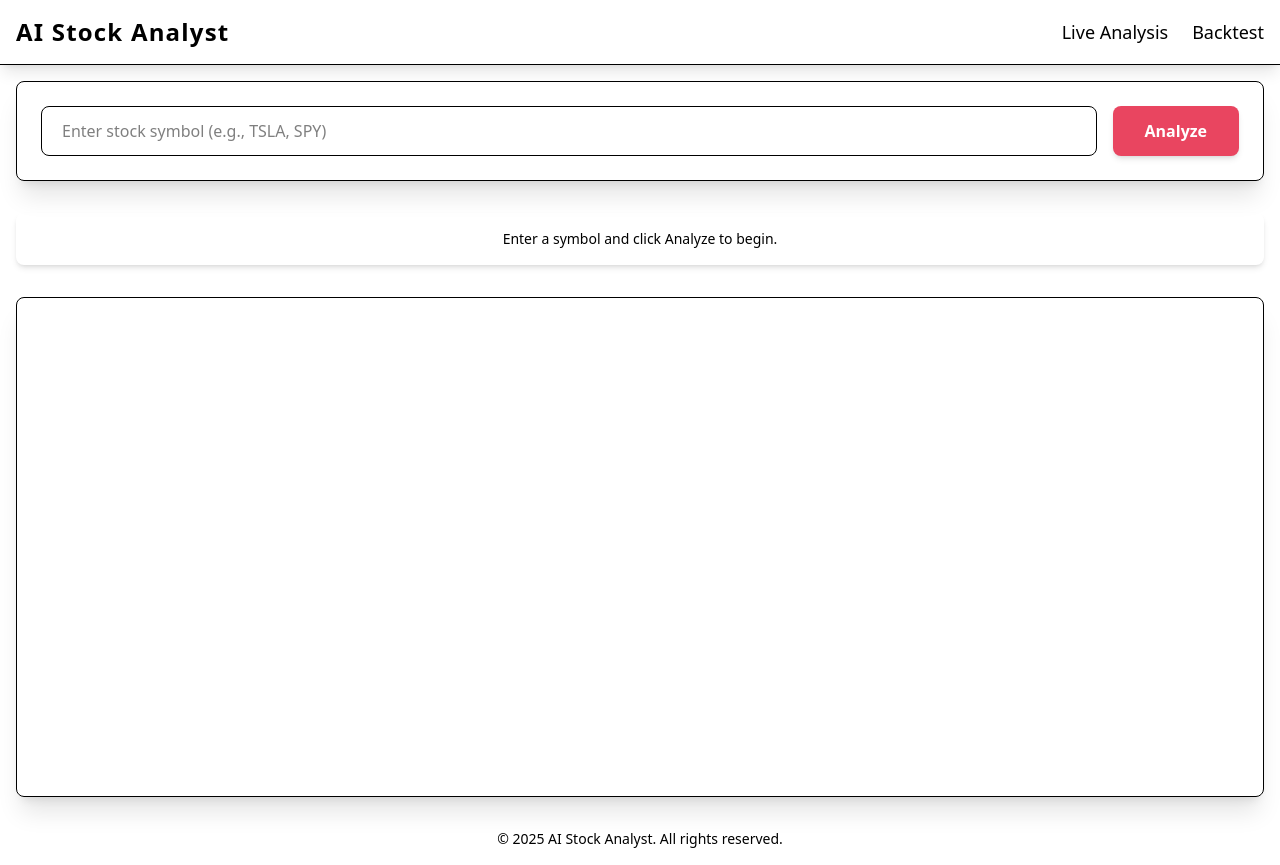
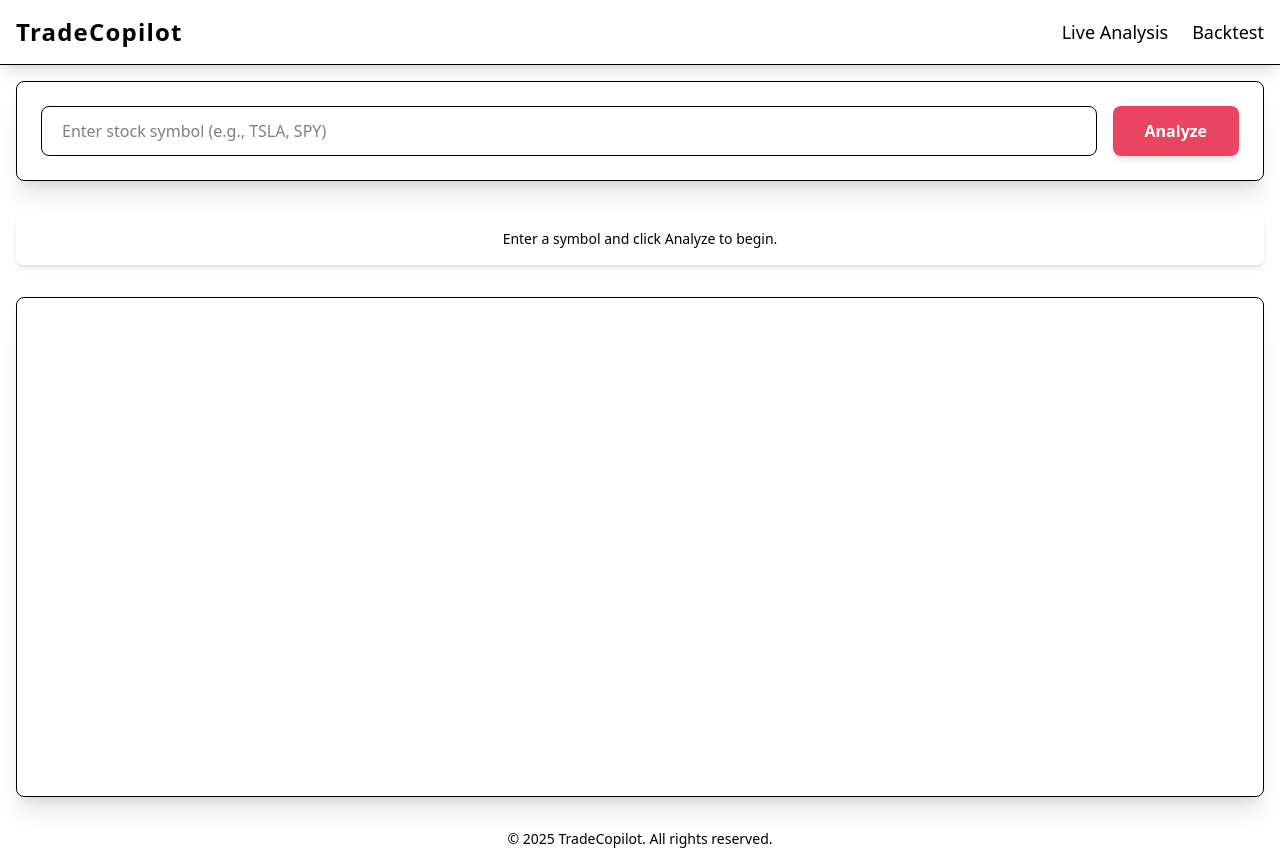
Before and after one commit to zzfn/trading, a Flask app: page /analyze in a window 1280 px wide. Run offline with Flask 3, Linux system fonts and the light colour scheme.

Commit message:
feat: stock

```diff
--- a/templates/_header.html
+++ b/templates/_header.html
@@ -1,6 +1,6 @@
 <header class="bg-[var(--primary-color)] text-[var(--text-color)] p-4 shadow-lg border-b border-[var(--border-color)]">
     <div class="container mx-auto flex justify-between items-center">
-        <a class="text-2xl font-extrabold tracking-wider text-[var(--accent-color)] hover:text-[var(--text-color)] transition duration-300 ease-in-out" href="/">AI Stock Analyst</a>
+        <a class="text-2xl font-extrabold tracking-wider text-[var(--accent-color)] hover:text-[var(--text-color)] transition duration-300 ease-in-out" href="/">TradeCopilot</a>
         <nav>
             <ul class="flex space-x-6">
                 <li><a class="text-lg font-medium text-[var(--subtle-text-color)] hover:text-[var(--accent-color)] transition duration-300 ease-in-out" href="/analyze">Live Analysis</a></li>
--- a/templates/analyze.html
+++ b/templates/analyze.html
@@ -3,7 +3,7 @@
 <head>
     <meta charset="UTF-8">
     <meta name="viewport" content="width=device-width, initial-scale=1.0">
-    <title>Stock Analysis Engine</title>
+    <title>TradeCopilot - Live Analysis</title>
     <script src="https://cdn.jsdelivr.net/npm/@tailwindcss/browser@4"></script>
     <link rel="stylesheet" href="/static/style.css">
 </head>
@@ -21,7 +21,7 @@
     </div>
 
     <footer class="mt-auto p-4 text-center text-[var(--subtle-text-color)] text-sm">
-        <p>&copy; 2025 AI Stock Analyst. All rights reserved.</p>
+        <p>&copy; 2025 TradeCopilot. All rights reserved.</p>
     </footer>
 
     <script src="https://cdn.jsdelivr.net/npm/marked/marked.min.js"></script>
--- a/templates/backtest.html
+++ b/templates/backtest.html
@@ -3,7 +3,7 @@
 <head>
     <meta charset="UTF-8">
     <meta name="viewport" content="width=device-width, initial-scale=1.0">
-    <title>Backtest</title>
+    <title>TradeCopilot - Backtest</title>
     <script src="https://cdn.jsdelivr.net/npm/@tailwindcss/browser@4"></script>
     <link rel="stylesheet" href="/static/style.css">
 </head>
@@ -45,7 +45,7 @@
     </div>
 
     <footer class="mt-auto p-4 text-center text-[var(--subtle-text-color)] text-sm">
-        <p>&copy; 2025 AI Stock Analyst. All rights reserved.</p>
+        <p>&copy; 2025 TradeCopilot. All rights reserved.</p>
     </footer>
 
     <script>
```
